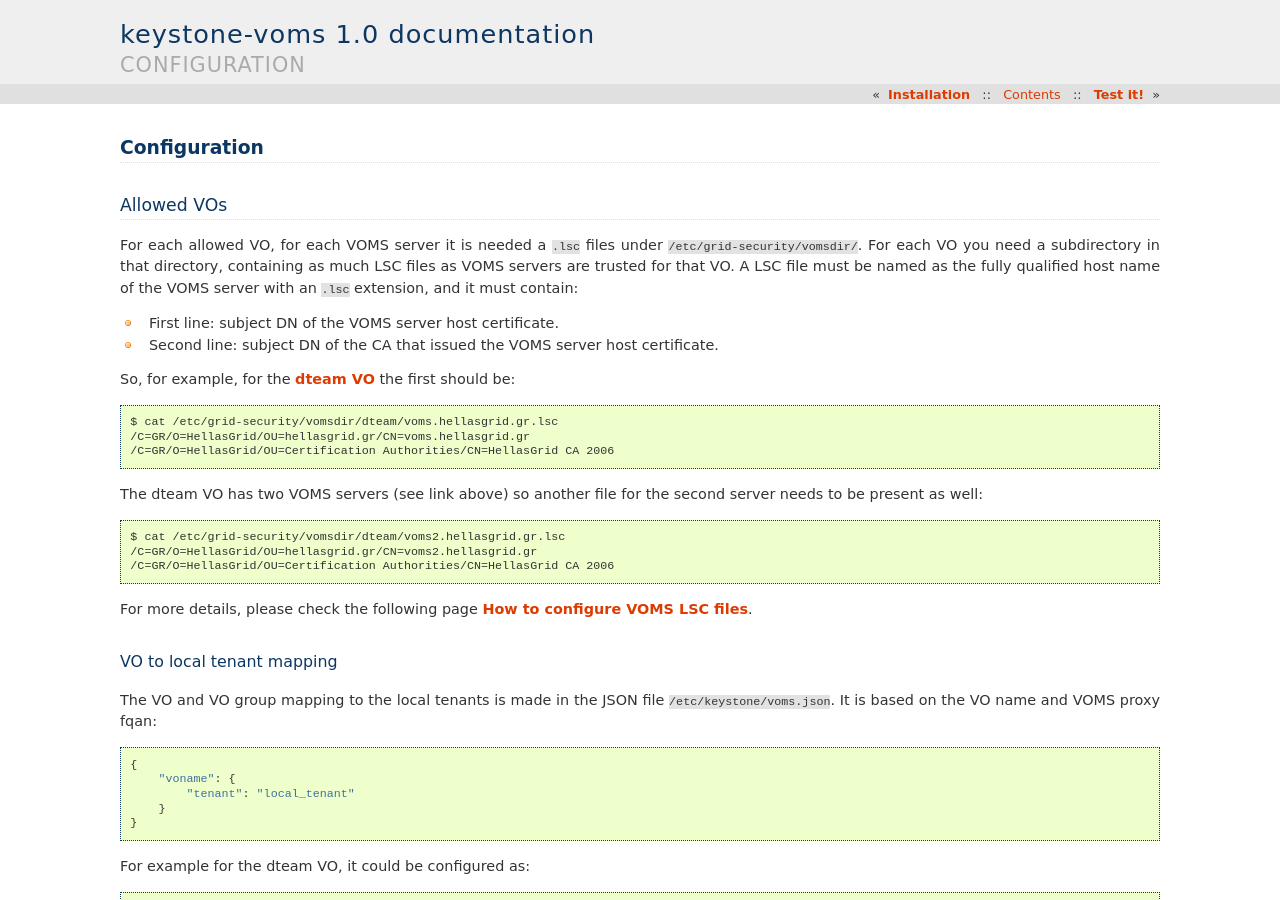
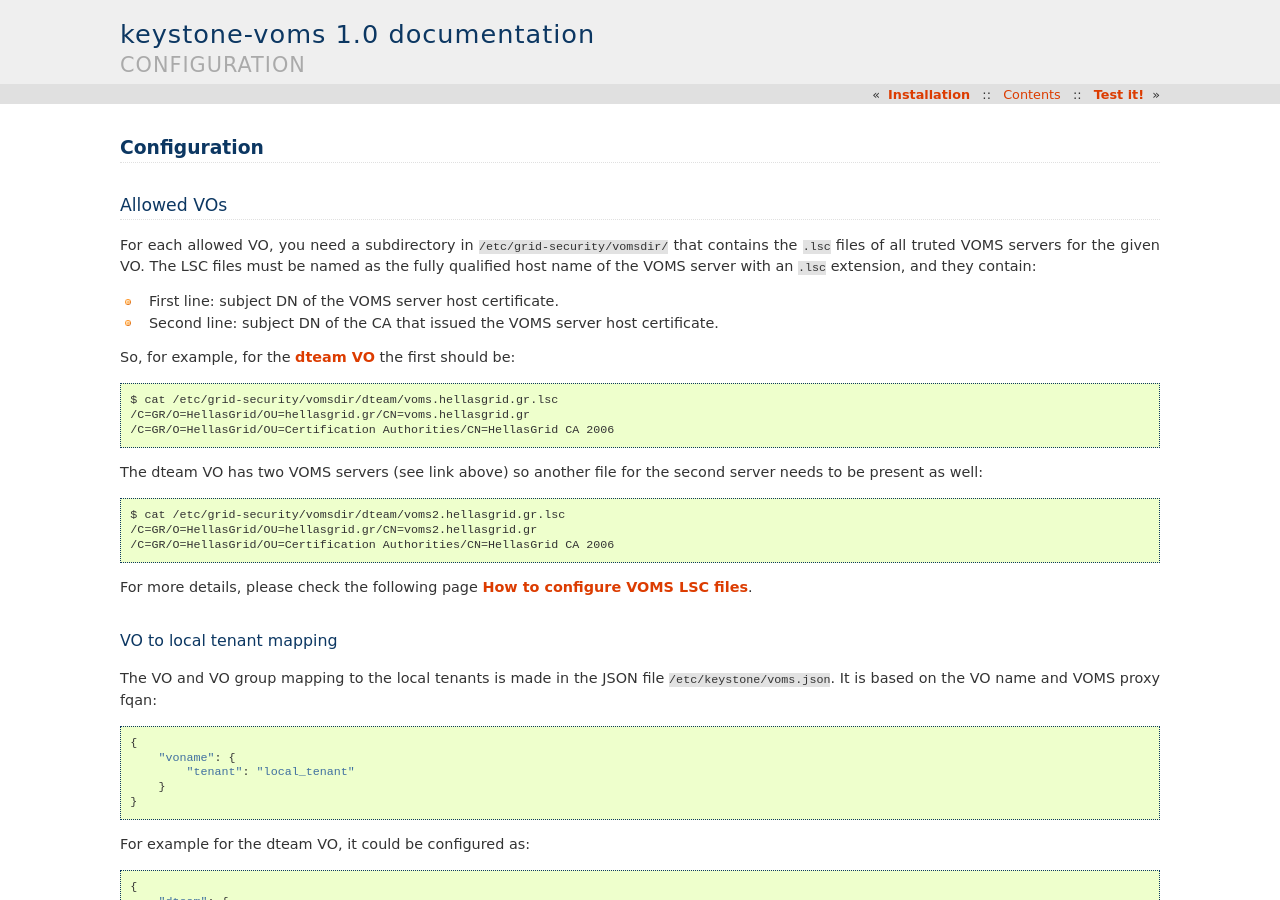
Before and after one commit to IFCA-Advanced-Computing/keystone-voms, a Sphinx documentation site: the page built from doc/source/configuration.rst, in a window 1280 px wide and 900 px high. Built offline with Sphinx 7.4.7, drawn with Linux system fonts in a browser that asks for light colours.

Commit message:
Minor improvements to documentation.

```diff
--- a/doc/source/configuration.rst
+++ b/doc/source/configuration.rst
@@ -4,11 +4,10 @@ Configuration
 Allowed VOs
 -----------
 
-For each allowed VO, for each VOMS server it is needed a ``.lsc`` files under
-``/etc/grid-security/vomsdir/``. For each VO you need a subdirectory in that directory,
-containing as much LSC files as VOMS servers are trusted for that VO. A LSC file must be
-named as the fully qualified host name of the VOMS server with an ``.lsc``
-extension, and it must contain:
+For each allowed VO, you need a subdirectory in ``/etc/grid-security/vomsdir/``
+that contains the ``.lsc`` files of all truted VOMS servers for the given VO.
+The LSC files must be named as the fully qualified host name of the
+VOMS server with an ``.lsc`` extension, and they contain:
 
 * First line: subject DN of the VOMS server host certificate.
 * Second line: subject DN of the CA that issued the VOMS server host certificate.
--- a/doc/source/installation.rst
+++ b/doc/source/installation.rst
@@ -3,7 +3,7 @@ Installation
 ============
 
 This module assumes that keystone is at least running the Grizzly version, since
-it needs some latestm additions that are not available in any prior release. You
+it needs some latest additions that are not available in any prior release. You
 can fetch the ubuntu packages and install it from the `Grizzly Trunk testing PPA
 <https://launchpad.net/~openstack-ubuntu-testing/+archive/grizzly-trunk-testing>`_.
 
@@ -14,7 +14,7 @@ With a running Grizzly installation, simply install this egg. In the upper-level
 directory run ``python setup.py install``::
 
     git clone git://github.com/alvarolopez/keystone-voms.git
-    cd keystoe-voms
+    cd keystone-voms
     python setup.py install
 
 Enable the Keystone VOMS module
--- a/doc/source/overview.rst
+++ b/doc/source/overview.rst
@@ -1,5 +1,5 @@
-Keyston VOMS Overview
-=====================
+Keystone VOMS Overview
+======================
 
 This VOMS authentication module assumes that Keystone is working behind
 an httpd server as a WSGI service with OpenSSL enabled.
--- a/doc/source/troubleshooting.rst
+++ b/doc/source/troubleshooting.rst
@@ -17,5 +17,5 @@ Error 14: Signature error
 You have to check double check that the ``vomsdir_path`` and ``ca_path``
 configuration options (that default to ``/etc/grid-security/vomsdir`` and
 ``/etc/grid-security/certificates`` respectively) point to the correct path.
-Also ensure that the ``.lsc`` files have the right contents. and that the CLRs
+Also ensure that the ``.lsc`` files have the right contents and that the CLRs
 are up to date.
```
